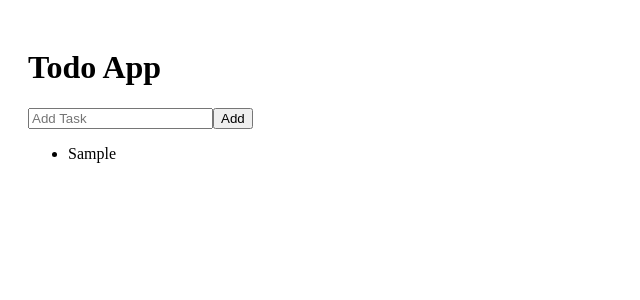
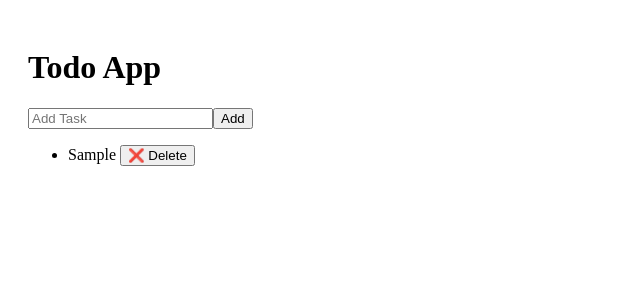
Before and after one commit to cloneshoes/todo-app, a React (Vite) app: page / in a window 1280 px wide. Both pictures are taken after typing "Sample" into the empty fields and a click on the button "Add". Shown: the top 300 px of the page, without its empty margins (0-640 px from the left). Built offline with nearby package versions, Linux system fonts and the light colour scheme.

Commit message:
Added delete todod functionality

```diff
--- a/src/App.jsx
+++ b/src/App.jsx
@@ -12,7 +12,13 @@ const addTodo = () => {
   if (input.trim() === "") return; // ignore empty input
   setTodos([...todos, input]); // add new todo
   setInput(""); // clear input
-}
+};
+
+// Delete a todo
+const deleteTodo = (index) => {
+  const newTodos = todos.filter((_, i) => i !== index);
+  setTodos(newTodos);
+};
 
 return (
   <div style={{padding: "20px"}}>
@@ -26,10 +32,13 @@ return (
 
            {/* Todo list */}
            <ul>
-          {todos.map((todo, index) =>
-          <li key={index}>{todo}</li>
-          )}
+          {todos.map((todo, index) => (
+            <li key={index}>
+              {todo}{" "}
+              <button onClick={() => deleteTodo(index)}>❌ Delete</button>
+            </li>
 
+          ))}
 
            </ul>
   </div>
```
